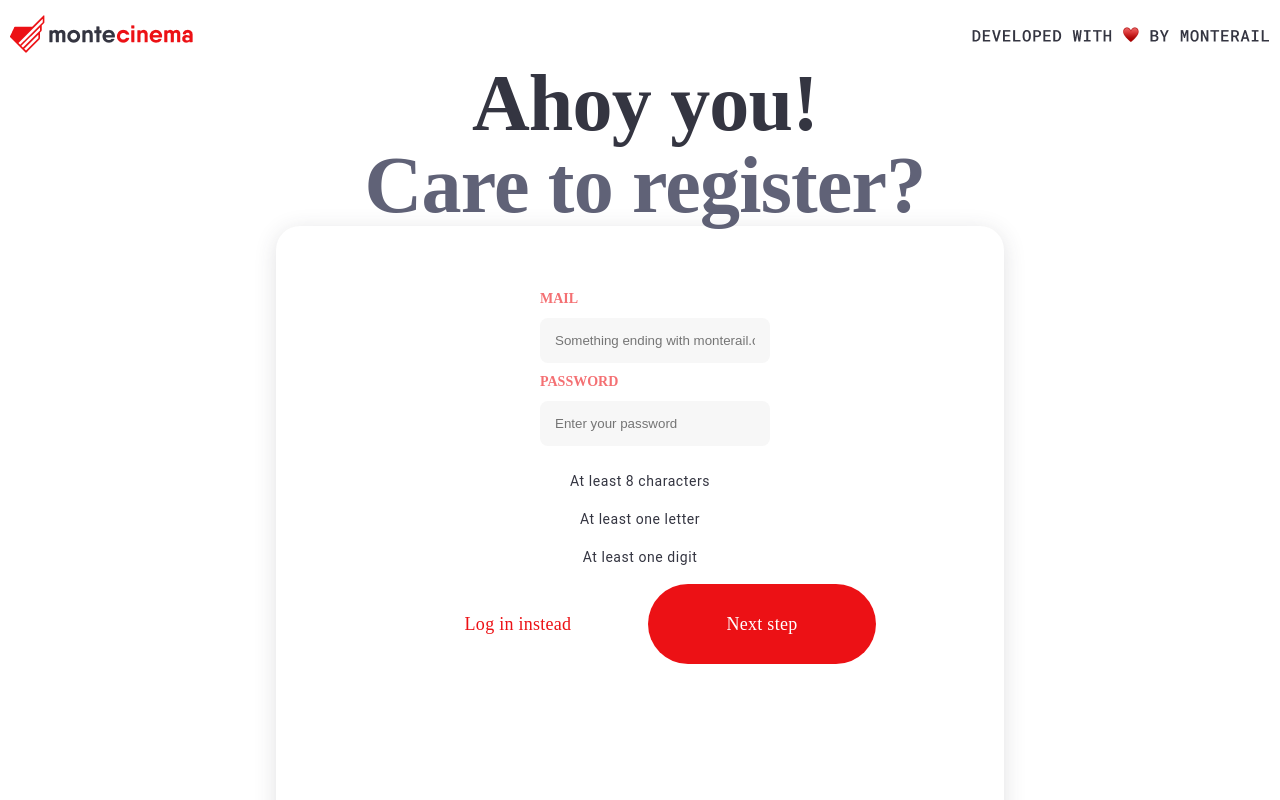
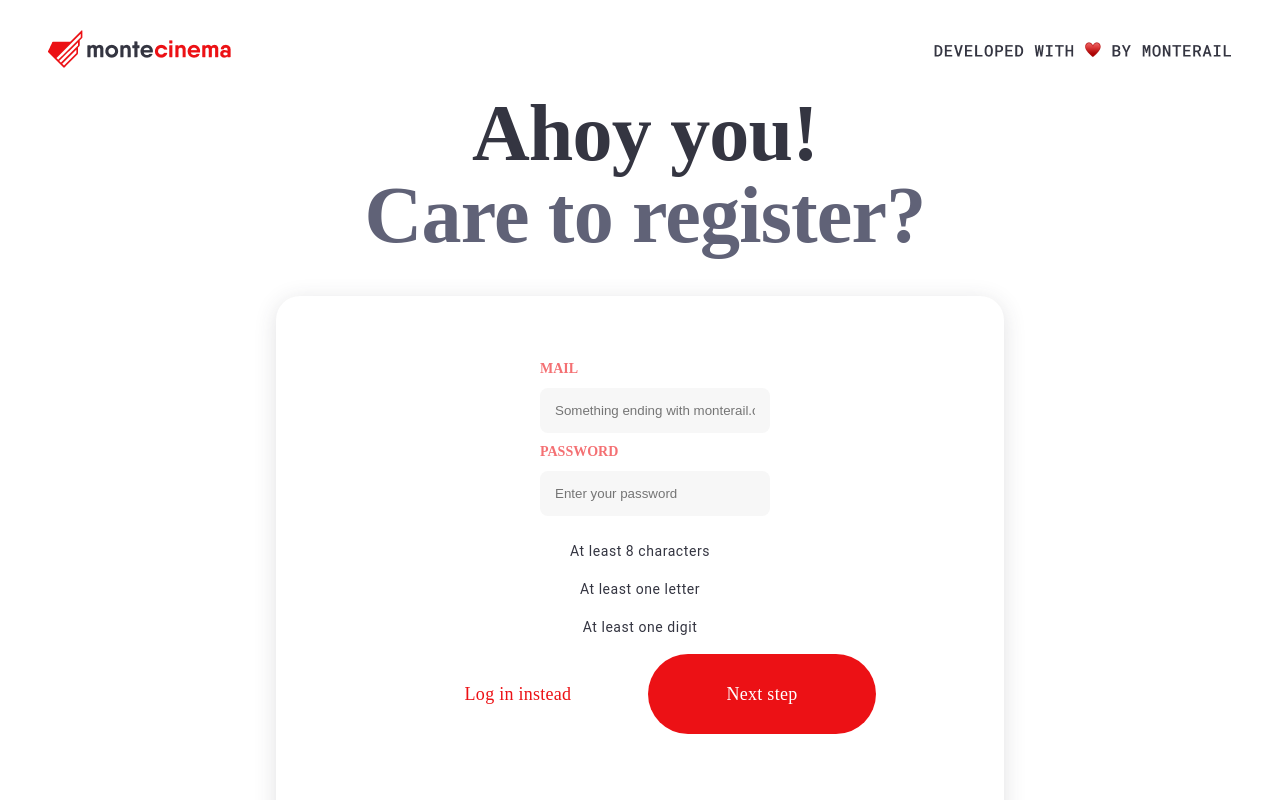
Before and after one commit to Rafal-Dabek/Cinema, a React (Create React App) app in the folder cinema/: page / in a window 1280 px wide. Shown: the top 800 px of the page. Built offline with nearby package versions, Linux system fonts and the light colour scheme.

Commit message:
validation updated

```diff
--- a/cinema/src/Components/RegisterSecondStep.jsx
+++ b/cinema/src/Components/RegisterSecondStep.jsx
@@ -72,13 +72,13 @@ function isValid(e) {  //checks if a person is 18 or older
     }
     if(e.target.name==="first_name"){//checks if firstname is correct
 
-            (/^[A-Za-z]+/.test(e.target.value))? setfnameValid(true) : setfnameValid(false)
+            (/^[A-Z][a-z0-9_-]{1,19}$/.test(e.target.value))? setfnameValid(true) : setfnameValid(false)
 
        }
 
     if(e.target.name==="last_name"){//checks if lastname is correct
 
-            (/^[A-Za-z]+/.test(e.target.value))? setlnameValid((prevState,props)=>(  //changes the lastnameValid property
+            (/^[A-Z][a-z0-9_-]{1,19}$/.test(e.target.value))? setlnameValid((prevState,props)=>(  //changes the lastnameValid property
             {
                 value:true
             })) : setlnameValid(false)
--- a/cinema/src/Components/style.css
+++ b/cinema/src/Components/style.css
@@ -7,7 +7,7 @@ header{
     margin-top: 5px;
     padding: 10px;
     text-align: center;
-
+    padding: 25px 48px;
 }
 span{
     width: 603px;
@@ -64,6 +64,7 @@ input:focus{
 }
 #graySentence{
     color: #606277;
+    padding-bottom: 40px;
 }
 button{
     font-family: 'Roboto Mono';
@@ -131,9 +132,10 @@ button{
     padding: 64px;
     gap: 40px;
     width: 600px;
-    height: 610px;
+    height: 460px;
     margin-left: auto;
     margin-right: auto ;
+
 }
 .textHolder{
     margin-left: auto;
@@ -195,6 +197,9 @@ a{
     #darkSentence,#graySentence{
         font-size: 40px;
     }
+    #graySentence{
+        padding-bottom: 0px;
+    }
     .textHolder{
         margin: 0 auto
     }
```
